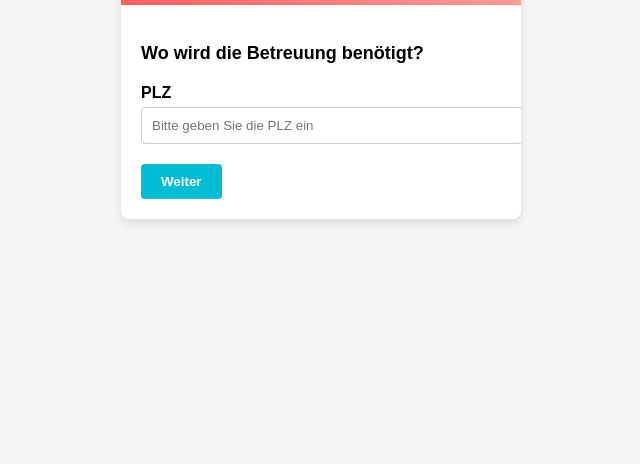
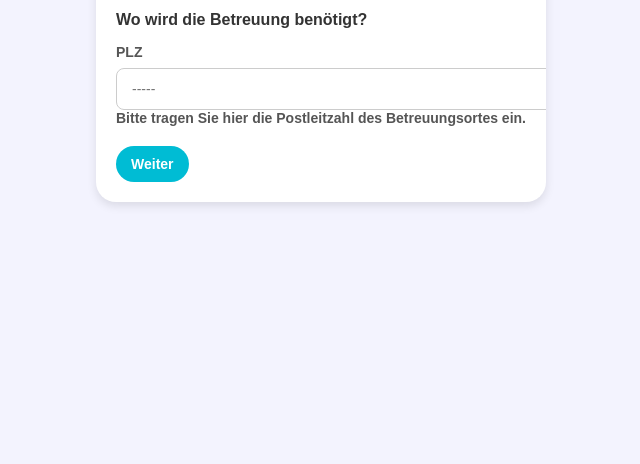
Before and after one commit to developerbadsa/step-form, a plain HTML site: page index.html in a window 1280 px wide. Shown: the part 336-800 px from the top of the page, without its empty margins (319-959 px from the left). Drawn offline with Linux system fonts and the light colour scheme.

Commit message:
change commited

```diff
--- a/css/index.css
+++ b/css/index.css
@@ -1,4 +1,4 @@
-body {
+/* body {
   font-family: Arial, sans-serif;
   background: #f5f5f5;
   margin: 0;
@@ -73,4 +73,119 @@ body {
 }
 .form-actions button.back {
   background: #ff9a9a;
+} */
+
+
+
+
+
+
+body {
+  font-family: Arial, sans-serif;
+  background: #f3f3fe;
+  margin: 0;
+  padding: 0;
+  display: flex;
+  justify-content: center;
+  align-items: center;
+  min-height: 100vh;
 }
+
+.form-container {
+  background: white;
+  border-radius: 20px;
+  box-shadow: 0 4px 10px rgba(0, 0, 0, 0.1);
+  overflow: hidden;
+  width: 100%;
+  max-width: 450px;
+}
+
+.form-header {
+  background: linear-gradient(90deg, #ff5f5f, #ff7a7a);
+  color: white;
+  padding: 15px 20px;
+  text-align: center;
+}
+
+.form-header h2 {
+  margin: 0;
+  font-size: 16px;
+  font-weight: bold;
+}
+
+.form-step {
+  display: none;
+  padding: 20px;
+}
+
+.form-step.active {
+  display: block;
+}
+
+.form-step h3 {
+  margin-bottom: 15px;
+  font-size: 16px;
+  font-weight: bold;
+  color: #333;
+}
+
+.form-group {
+  margin-bottom: 20px;
+  position: relative;
+}
+
+.form-group label {
+  display: block;
+  font-size: 14px;
+  margin-bottom: 8px;
+  font-weight: bold;
+  color: #555;
+}
+
+.form-group input {
+  width: 100%;
+  padding: 12px 15px;
+  border: 1px solid #ccc;
+  border-radius: 8px;
+  font-size: 14px;
+  outline: none;
+}
+
+.form-group input:focus {
+  border-color: #00bcd4;
+  box-shadow: 0 0 5px rgba(0, 188, 212, 0.5);
+}
+
+.form-group .error-message {
+  color: red;
+  font-size: 12px;
+  margin-top: 5px;
+}
+
+.form-actions {
+  display: flex;
+  justify-content: space-between;
+  align-items: center;
+  margin-top: 20px;
+}
+
+.form-actions button {
+  padding: 10px 15px;
+  border: none;
+  border-radius: 20px;
+  background: #00bcd4;
+  color: white;
+  font-weight: bold;
+  font-size: 14px;
+  cursor: pointer;
+  transition: background 0.3s ease;
+}
+
+.form-actions button:disabled {
+  background: #ccc;
+  cursor: not-allowed;
+}
+
+.form-actions button:hover:not(:disabled) {
+  background: #007a8c;
+}
--- a/index.html
+++ b/index.html
@@ -19,8 +19,20 @@
                 <h3>Wo wird die Betreuung benötigt?</h3>
                 <div class="form-group">
                     <label for="plz">PLZ</label>
-                    <input type="text" id="plz" placeholder="Bitte geben Sie die PLZ ein" required>
+                    <input
+                        type="text"
+                        id="plz"
+                        class="plz-input form-textbox validate[required, Fill Mask]"
+                        placeholder="-----"
+                        maxlength="5"
+                        required
+                    />
+                    <label class="form-sub-label" for="plz">
+                        Bitte tragen Sie hier die Postleitzahl des Betreuungsortes ein.
+                    </label>
+                    <p class="error-message" id="plz-error" style="display: none;">Dies ist ein Pflichtfeld.</p>
                 </div>
+
                 <div class="form-actions">
                     <button type="button" class="next">Weiter</button>
                 </div>
--- a/js/index.js
+++ b/js/index.js
@@ -2,15 +2,85 @@ document.addEventListener("DOMContentLoaded", function () {
     const steps = document.querySelectorAll(".form-step");
     const nextButtons = document.querySelectorAll(".next");
     const backButtons = document.querySelectorAll(".back");
+    const plzInput = document.querySelector(".plz-input");
 
-  let currentStep = 0;
+    let currentStep = 0; // Keeps track of the current step
 
+    let placeholder = null
+    let plzLenth = null
+
+    const errorMessage = document.getElementById("plz-error");
+
+
+
+
+    // // Event listener for the PLZ input field
+    // plzInput.addEventListener("input", (event) => {
+    //     console.log("PLZ Input value changed:", event.target.value);
+    // });
+
+
+    // plzInput.addEventListener("mouseover", (event) => {
+    //     placeholder = '-----'
+    //     plzInput.value = placeholder
+    //     console.log("PLZ Input value changed:", event.target.value, plzInput.placeholder);
+    // });
+
+
+    // plzInput.addEventListener("mouseout", (event) => {
+    //     placeholder = 'PLZ'
+    //     plzInput.placeholder = placeholder
+    //     console.log("PLZ Input value changed:", event.target.value, plzInput.placeholder);
+    // });
+
+
+        // Ensure input is numeric and enforce a 5-digit mask
+        plzInput.addEventListener("input", (event) => {
+            const value = plzInput.value.replace(/\D/g, ""); // Remove non-numeric characters
+            plzInput.value = value;
+            plzLenth = value
+
+
+            console.log(value.length)
+
+
+
+            // Show an error if not filled completely
+            if (value.length === 5) {
+                errorMessage.style.display = "none";
+            } else {
+                errorMessage.style.display = "block";
+            }
+        });
+
+
+
+
+        // Handle placeholder behavior
+        plzInput.addEventListener("focus", () => {
+            if (plzInput.value === "") {
+                plzInput.placeholder = "-----";
+            }
+        });
+
+        plzInput.addEventListener("blur", () => {
+            if (plzInput.value === "") {
+                plzInput.placeholder = "PLZ";
+            }
+        })
+
+
+
+    // Function to show the current step
     function showStep(step) {
         steps.forEach((stepDiv, index) => {
             stepDiv.classList.toggle("active", index === step);
         });
     }
 
+
+
+    // Event listeners for next buttons
     nextButtons.forEach((button) => {
         button.addEventListener("click", () => {
             if (currentStep < steps.length - 1) {
@@ -20,6 +90,7 @@ document.addEventListener("DOMContentLoaded", function () {
         });
     });
 
+    // Event listeners for back buttons
     backButtons.forEach((button) => {
         button.addEventListener("click", () => {
             if (currentStep > 0) {
@@ -29,5 +100,6 @@ document.addEventListener("DOMContentLoaded", function () {
         });
     });
 
+    // Show the initial step
     showStep(currentStep);
 });
```
Lines whose indentation alone changed are shown as unchanged.
